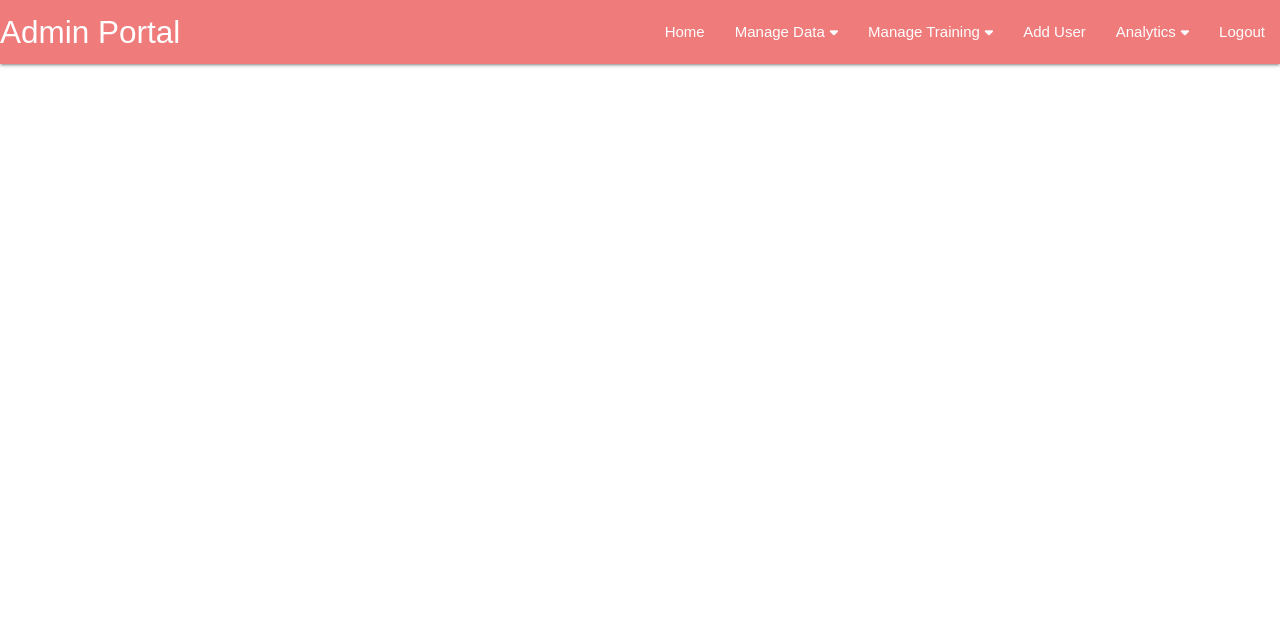
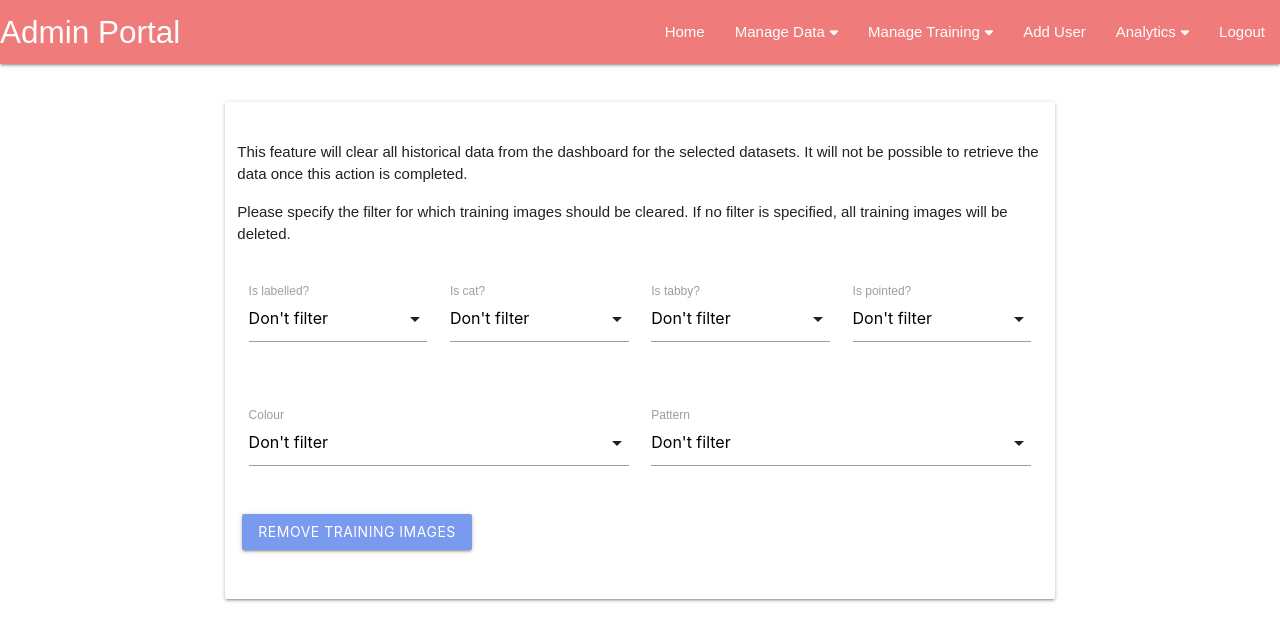
Before and after one commit to Laura10101/cat-identifier, a Python web app: template blueprints/apps/admin/templates/clear-images.html in a window 1280 px wide. Shown: the top 641 px of the page. Run offline with Jinja, Linux system fonts and the light colour scheme; the template is opened without the code that fills it, so the values that code supplies are empty.

Commit message:
Implement views for clearing training images

```diff
--- a/blueprints/apps/admin/templates/clear-images.html
+++ b/blueprints/apps/admin/templates/clear-images.html
@@ -1,3 +1,103 @@
 {% extends "admin-base.html" %}
 {% block content %}
+<!-- Start form section -->
+<section>
+    <!-- Start form -->
+    <div class="row">
+        <form
+            class="col s12 m8 offset-m2"
+            action="{{ url_for("admin_bp.clear_dashboard") }}"
+            method="POST">
+            <div class="card-panel">
+                <div class="row">
+                    <div col="col s12">
+                        <!-- Start form instructions -->
+                        <p>
+                            This feature will clear all historical data from the dashboard for the selected
+                            datasets. It will not be possible to retrieve the data once this action is completed.
+                        </p>
+                        <p>
+                            Please specify the filter for which training images should be cleared. If no filter is specified,
+                            all training images will be deleted.
+                        </p>
+                        <!-- End form instructions -->
+                    </div>
+                </div>
+                <div class="row">
+                    <div class="input-field col s3">
+                        <select name="is_labelled">
+                            <option value="" disabled selected>Don't filter</option>
+                            <option value="false">No</option>
+                            <option value="true">Yes</option>
+                        </select>
+                        <label>Is labelled?</label>
+                    </div>
+
+                    <div class="input-field col s3">
+                        <select name="is_cat">
+                            <option value="" disabled selected>Don't filter</option>
+                            <option value="false">No</option>
+                            <option value="true">Yes</option>
+                        </select>
+                        <label>Is cat?</label>
+                    </div>
+
+                    <div class="input-field col s3">
+                        <select name="is_tabby">
+                            <option value="" disabled selected>Don't filter</option>
+                            <option value="false">No</option>
+                            <option value="true">Yes</option>
+                        </select>
+                        <label>Is tabby?</label>
+                    </div>
+
+                    <div class="input-field col s3">
+                        <select name="is_pointed">
+                            <option value="" disabled selected>Don't filter</option>
+                            <option value="false">No</option>
+                            <option value="true">Yes</option>
+                        </select>
+                        <label>Is pointed?</label>
+                    </div>
+                </div>
+
+                <div class="row"></div>
+
+                <div class="row">
+                    <div class="input-field col s6">
+                        <select name="colour">
+                            <option value="" disabled selected>Don't filter</option>
+                            <option value="Black">Black</option>
+                            <option value="Blue">Blue</option>
+                            <option value="Chocolate">Chocolate</option>
+                            <option value="Lilac">Lilac</option>
+                            <option value="Cinnamon">Cinnamon</option>
+                            <option value="Fawn">Fawn</option>
+                        </select>
+                        <label>Colour</label>
+                    </div>
+
+                    <div class="input-field col s6">
+                        <select name="pattern">
+                            <option value="" disabled selected>Don't filter</option>
+                            <option value="Self">Self</option>
+                            <option value="Bicolour">Bicolour</option>
+                            <option value="Van">Van</option>
+                        </select>
+                        <label for="pattern">Pattern</label>
+                    </div>
+                </div>
+                <!-- End label attributes -->
+
+                <div class="row">
+                    <div>
+                        <input type="submit" value="Remove training images" class="btn">
+                    </div>
+                </div>
+            </div>
+        </form>
+    </div>
+    <!-- End form -->
+</section>
+<!-- End form section -->
 {% endblock %}
--- a/blueprints/apps/admin/templates/confirm-clear-images.html
+++ b/blueprints/apps/admin/templates/confirm-clear-images.html
@@ -44,7 +44,9 @@
 
 <!-- Begin initialise page action on window load -->
 <script>
+    let filter = {{ filter|safe }};
     function initPage() {
+
     };
 </script>
 <!-- End initialise page action on window load -->
```
Also changed, not shown: blueprints/apps/admin/views.py (+42 -2 lines).
